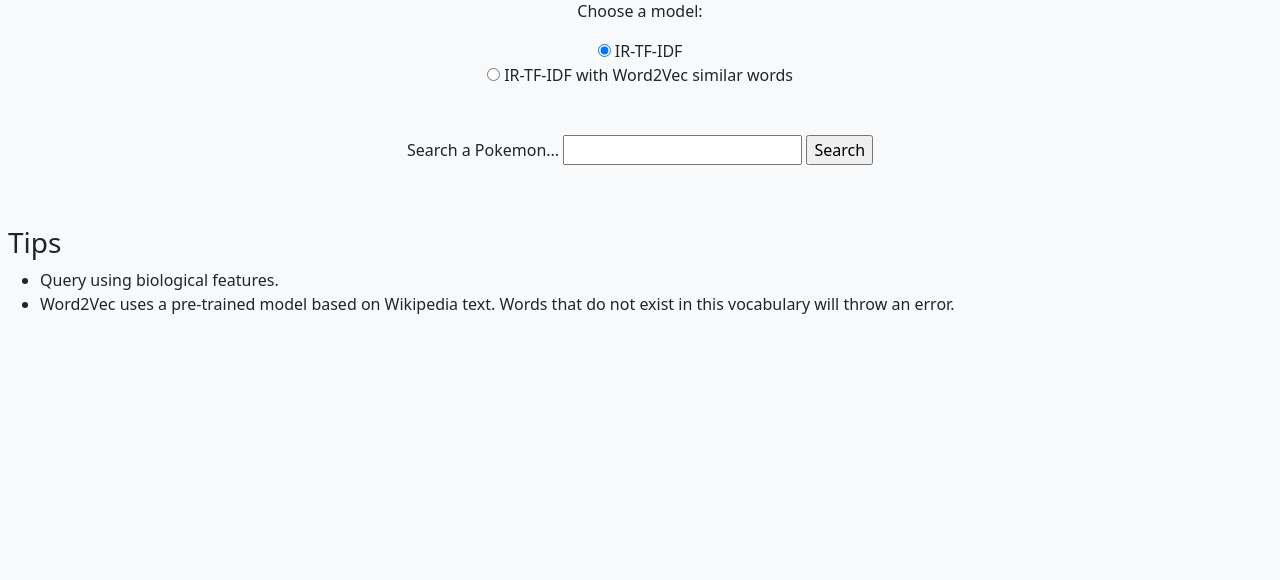
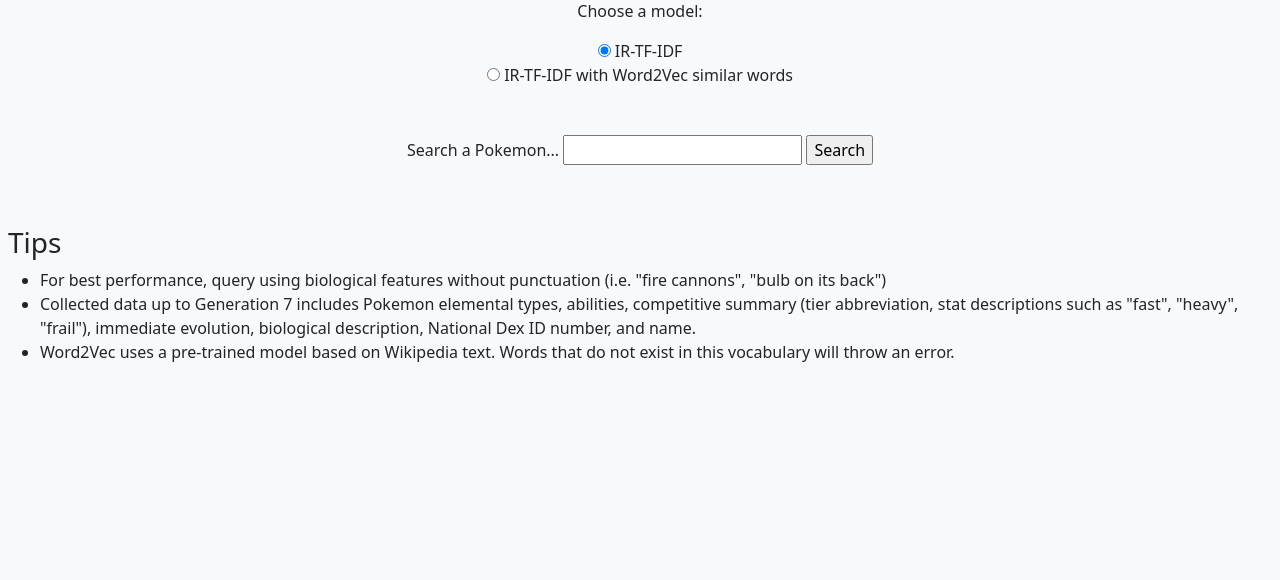
Before and after one commit to k6chan/pokemon-reverse-dictionary, a Flask app: page / in a window 1280 px wide. Shown: the part 81-661 px from the top of the page. Run offline with Flask 2, Linux system fonts and the light colour scheme.

Commit message:
tips and plots

```diff
--- a/src/models/templates/input.html
+++ b/src/models/templates/input.html
@@ -27,7 +27,8 @@
 <div class="text-left">
     <h3>Tips</h3>
     <ul>
-        <li>Query using biological features.</li>
+        <li>For best performance, query using biological features without punctuation (i.e. "fire cannons", "bulb on its back")</li>
+        <li>Collected data up to Generation 7 includes Pokemon elemental types, abilities, competitive summary (tier abbreviation, stat descriptions such as "fast", "heavy", "frail"), immediate evolution, biological description, National Dex ID number, and name.</li>
         <li>Word2Vec uses a pre-trained model based on Wikipedia text. Words that do not exist in this vocabulary will throw an error.</li>
     </ul>
 </div>
```
Also changed, not shown: 2 other files.
